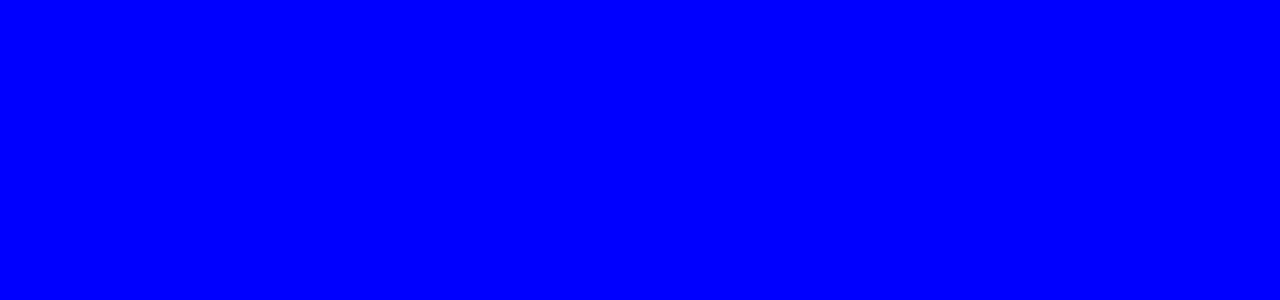
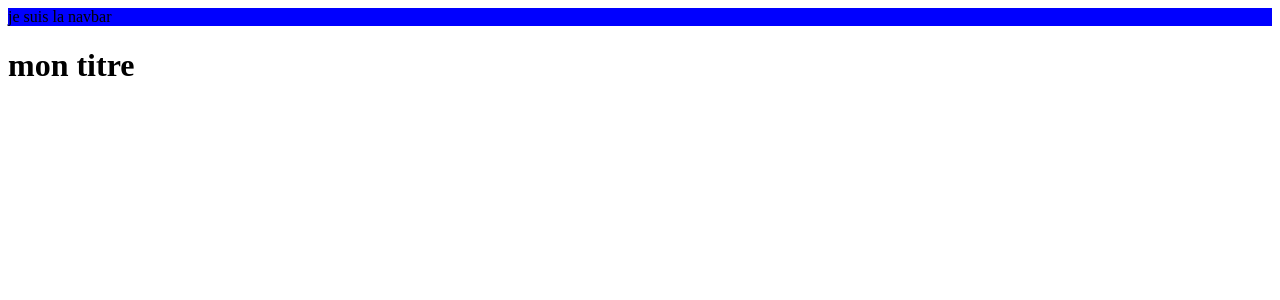
Before and after one commit to stephanepierre/Eval-front-Photographe, a React (Create React App) app: page / in a window 1280 px wide. Shown: the top 300 px of the page. Built offline with nearby package versions, Linux system fonts and the light colour scheme.

Commit message:
link between home and navigation for test

```diff
--- a/src/App.js
+++ b/src/App.js
@@ -1,13 +1,17 @@
-import "./style/header.scss";
+import { BrowserRouter, Route, Switch } from "react-router-dom";
+import Home from './pages/Home';
+import React from "react";
 
 
-function App() {
+
+const App = () => {
   return (
-    <div className="App">
-      <header className="App-header">
-
-
-      </header>
+    <div>
+      <BrowserRouter>
+        <Switch>
+          <Route path="/" exact component={Home}/>
+        </Switch>
+      </BrowserRouter>
     </div>
   );
 }
--- /dev/null
+++ b/src/components/Navigation.js
@@ -0,0 +1,13 @@
+import React from "react";
+import { NavLink } from 'react-router-dom';
+
+
+function Navigation() {
+    return (
+        <div className='navigation'>
+            je suis la navbar
+        </div>
+    );
+}
+
+export default Navigation;
--- a/src/index.css
+++ /dev/null
@@ -1,13 +0,0 @@
-body {
-  margin: 0;
-  font-family: -apple-system, BlinkMacSystemFont, 'Segoe UI', 'Roboto', 'Oxygen',
-    'Ubuntu', 'Cantarell', 'Fira Sans', 'Droid Sans', 'Helvetica Neue',
-    sans-serif;
-  -webkit-font-smoothing: antialiased;
-  -moz-osx-font-smoothing: grayscale;
-}
-
-code {
-  font-family: source-code-pro, Menlo, Monaco, Consolas, 'Courier New',
-    monospace;
-}
--- a/src/index.js
+++ b/src/index.js
@@ -1,6 +1,6 @@
 import React from 'react';
 import ReactDOM from 'react-dom';
-import './index.css';
+import './style/styles.scss';
 import App from './App';
 import reportWebVitals from './reportWebVitals';
 
--- /dev/null
+++ b/src/pages/Home.js
@@ -0,0 +1,16 @@
+import React from "react";
+import { NavLink } from "react-router-dom";
+import Navigation from "../components/Navigation";
+
+const home = () => {
+    return (
+        <div className="home">
+            <Navigation/>
+            <div className='home-body'>
+                <h1>mon titre</h1>
+            </div>
+        </div>
+    )
+}
+
+export default home;
--- a/src/style/header.scss
+++ b/src/style/navigation.scss
@@ -1,3 +1,3 @@
-body{
+.navigation{
     background: blue;
 }
--- /dev/null
+++ b/src/style/styles.scss
@@ -0,0 +1 @@
+@import 'navigation.scss';
```
